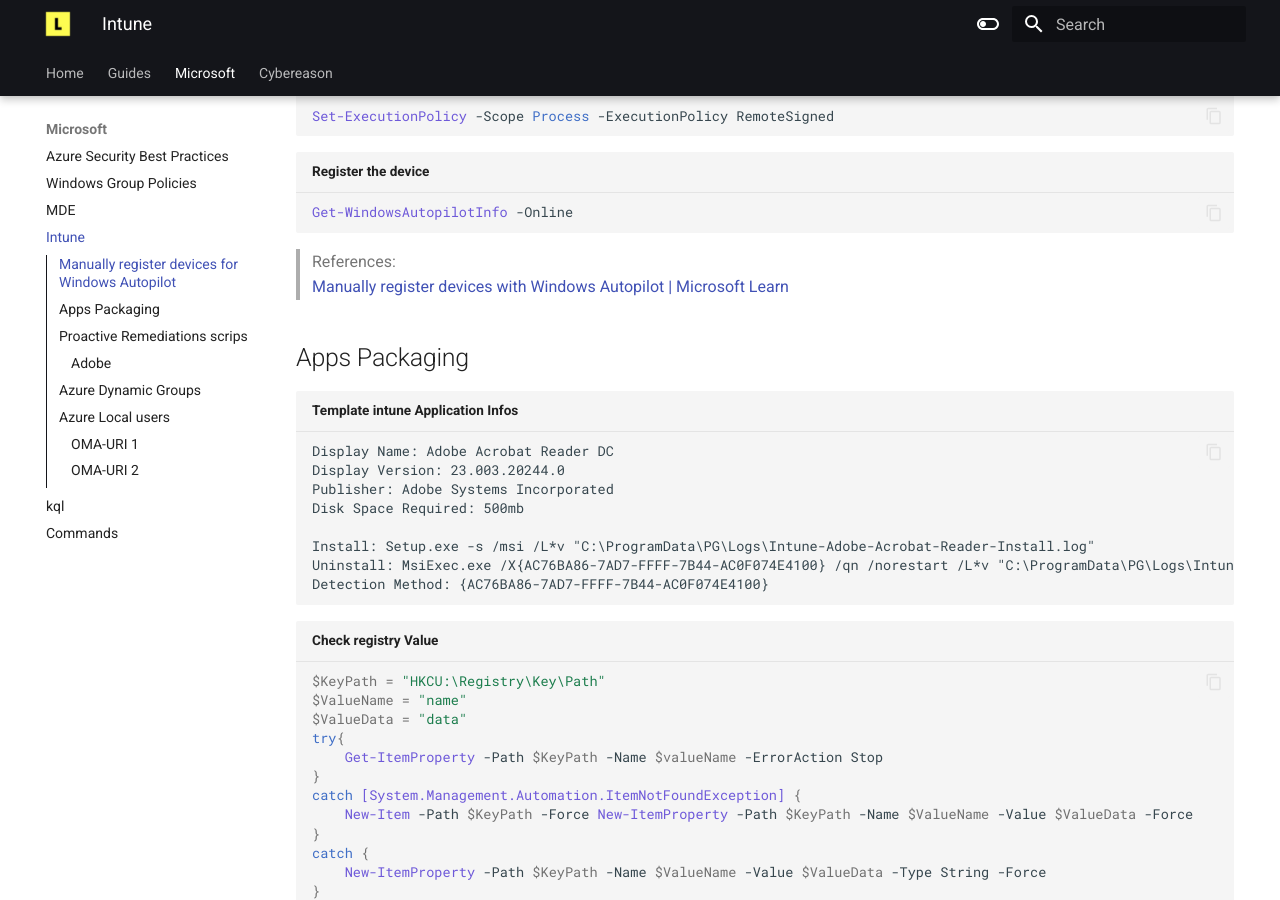
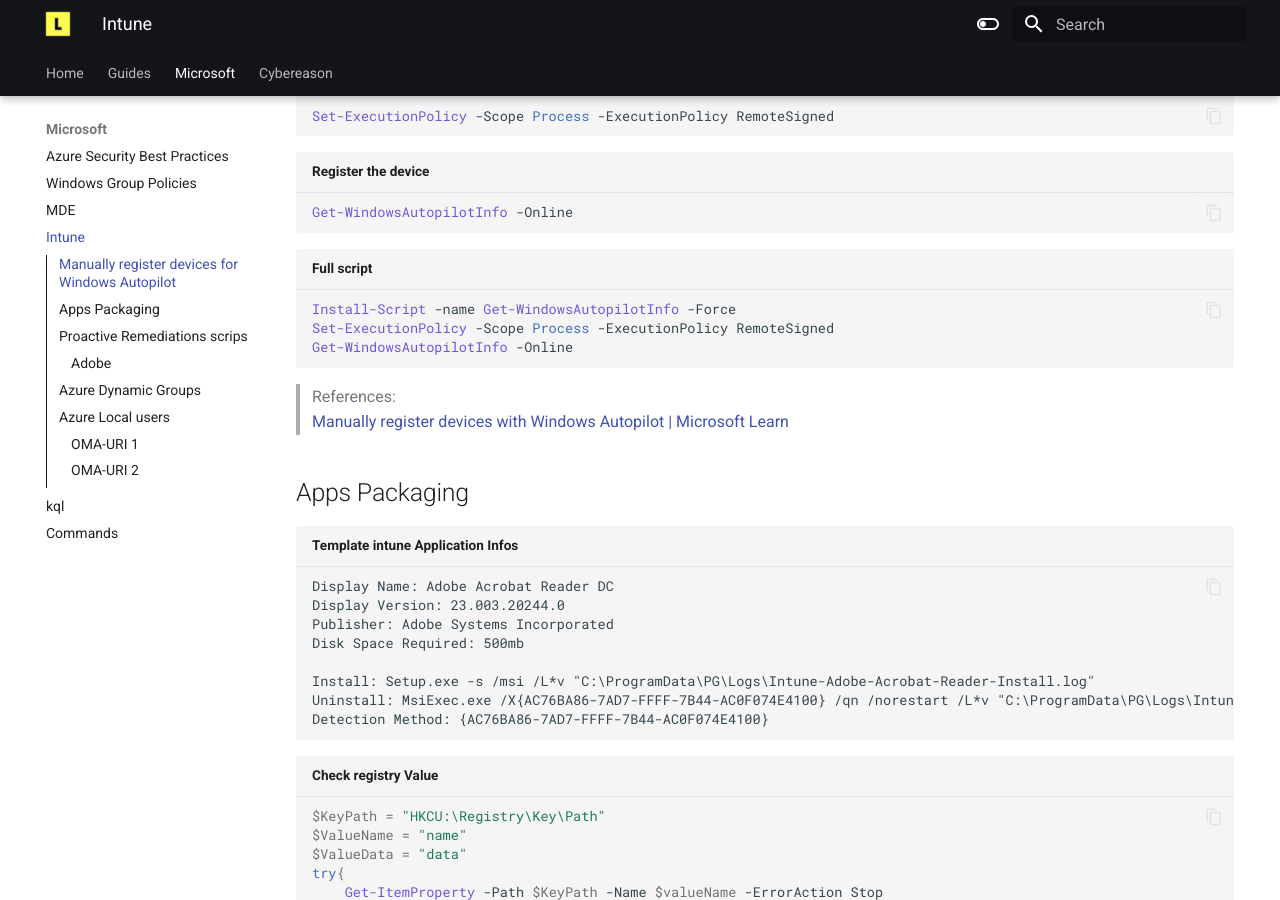
Before and after one commit to jipjab/docs, an MkDocs documentation site: the page built from docs/Intune.md, in a window 1280 px wide and 900 px high, scrolled down 1013 px. Built offline with MkDocs 1.6.1 and Material for MkDocs 9.7.7, drawn with Linux system fonts in a browser that asks for light colours.

Commit message:
Update Intune.md

````diff
--- a/docs/Intune.md
+++ b/docs/Intune.md
@@ -13,6 +13,11 @@
 Set-ExecutionPolicy -Scope Process -ExecutionPolicy RemoteSigned
 ```
 ```powershell title="Register the device"
+Get-WindowsAutopilotInfo -Online
+```
+```powershell title="Full script"
+Install-Script -name Get-WindowsAutopilotInfo -Force
+Set-ExecutionPolicy -Scope Process -ExecutionPolicy RemoteSigned
 Get-WindowsAutopilotInfo -Online
 ```
 > References:</br>
````
